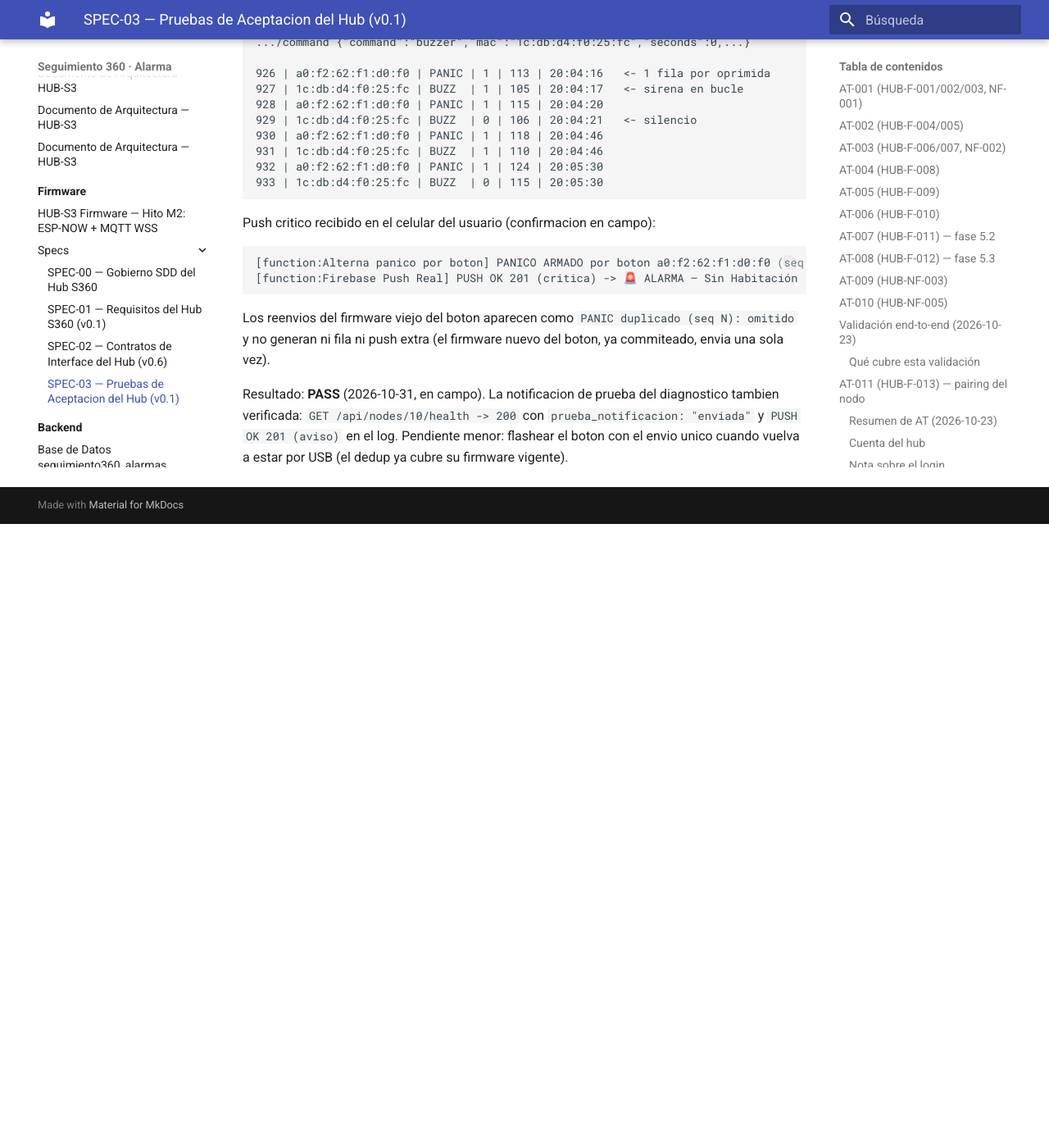
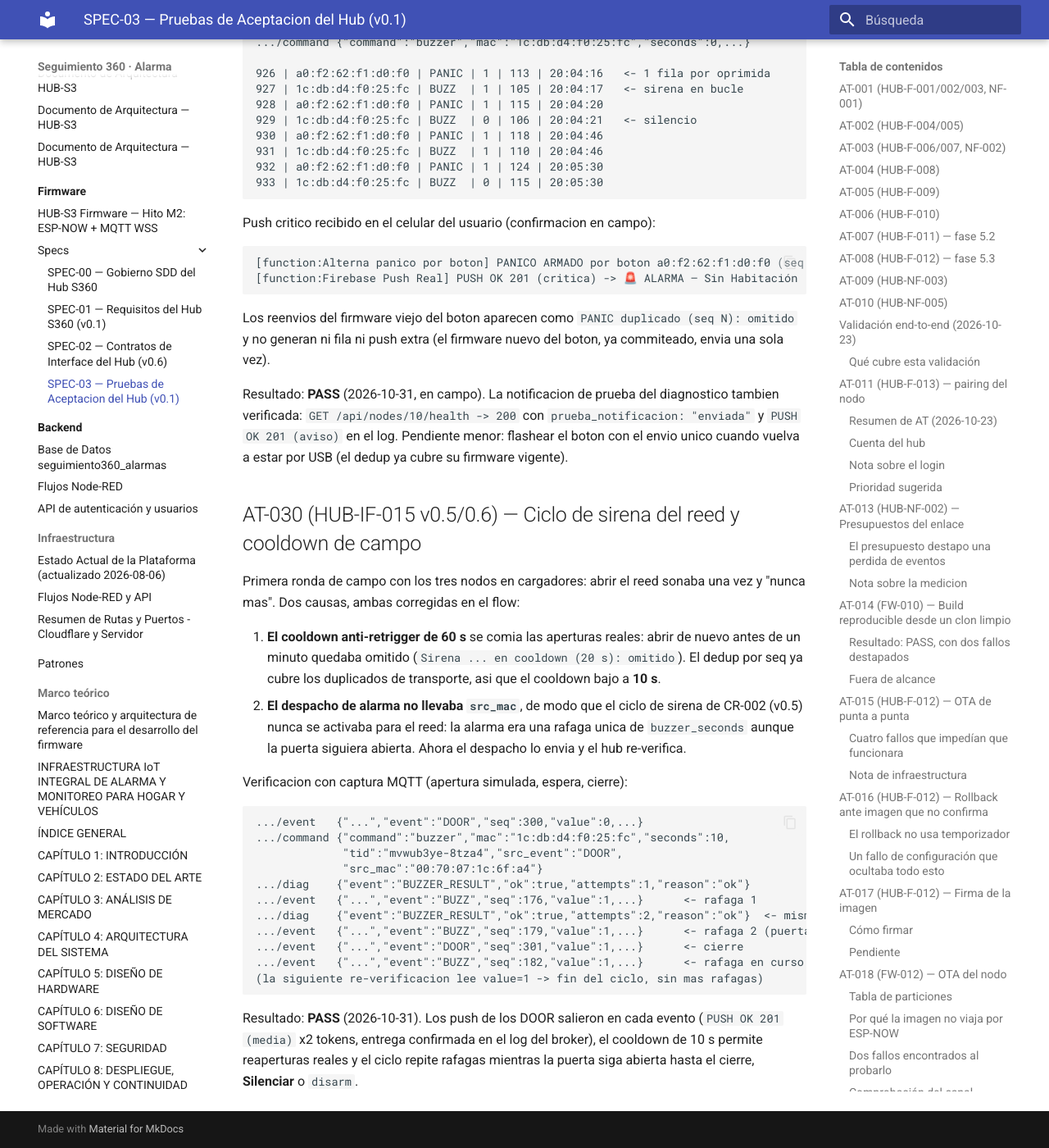
Before and after one commit to khalifa63/seguimiento360-alarma, an MkDocs documentation site: the page built from docs/firmware/specs/03-pruebas-aceptacion.md, in a window 1280 px wide and 1400 px high, scrolled down 27619 px. Shown: the whole window at 82% size. Built offline with MkDocs 1.6.1 and Material for MkDocs 9.7.7, drawn with Linux system fonts in a browser that asks for light colours; before the commit the page ends 28258 px from its top, so only the background shows below that.

Commit message:
test: AT-030 ciclo de sirena del reed y cooldown de campo

```diff
--- a/docs/firmware/specs/03-pruebas-aceptacion.md
+++ b/docs/firmware/specs/03-pruebas-aceptacion.md
@@ -1231,3 +1231,37 @@ diagnostico tambien verificada: `GET /api/nodes/10/health -> 200` con
 `prueba_notificacion: "enviada"` y `PUSH OK 201 (aviso)` en el log.
 Pendiente menor: flashear el boton con el envio unico cuando vuelva a
 estar por USB (el dedup ya cubre su firmware vigente).
+
+## AT-030 (HUB-IF-015 v0.5/0.6) — Ciclo de sirena del reed y cooldown de campo
+
+Primera ronda de campo con los tres nodos en cargadores: abrir el reed sonaba
+una vez y "nunca mas". Dos causas, ambas corregidas en el flow:
+
+1. **El cooldown anti-retrigger de 60 s** se comia las aperturas reales:
+   abrir de nuevo antes de un minuto quedaba omitido
+   (`Sirena ... en cooldown (20 s): omitido`). El dedup por seq ya cubre
+   los duplicados de transporte, asi que el cooldown bajo a **10 s**.
+2. **El despacho de alarma no llevaba `src_mac`**, de modo que el ciclo de
+   sirena de CR-002 (v0.5) nunca se activaba para el reed: la alarma era
+   una rafaga unica de `buzzer_seconds` aunque la puerta siguiera abierta.
+   Ahora el despacho lo envia y el hub re-verifica.
+
+Verificacion con captura MQTT (apertura simulada, espera, cierre):
+
+    .../event   {"...","event":"DOOR","seq":300,"value":0,...}
+    .../command {"command":"buzzer","mac":"1c:db:d4:f0:25:fc","seconds":10,
+                 "tid":"mvwub3ye-8tza4","src_event":"DOOR",
+                 "src_mac":"00:70:07:1c:6f:a4"}
+    .../diag    {"event":"BUZZER_RESULT","ok":true,"attempts":1,"reason":"ok"}
+    .../event   {"...","event":"BUZZ","seq":176,"value":1,...}      <- rafaga 1
+    .../diag    {"event":"BUZZER_RESULT","ok":true,"attempts":2,"reason":"ok"}  <- mismo tid
+    .../event   {"...","event":"BUZZ","seq":179,"value":1,...}      <- rafaga 2 (puerta abierta)
+    .../event   {"...","event":"DOOR","seq":301,"value":1,...}      <- cierre
+    .../event   {"...","event":"BUZZ","seq":182,"value":1,...}      <- rafaga en curso al cerrar
+    (la siguiente re-verificacion lee value=1 -> fin del ciclo, sin mas rafagas)
+
+Resultado: **PASS** (2026-10-31). Los push de los DOOR salieron en cada
+evento (`PUSH OK 201 (media)` x2 tokens, entrega confirmada en el log del
+broker), el cooldown de 10 s permite reaperturas reales y el ciclo repite
+rafagas mientras la puerta siga abierta hasta el cierre, **Silenciar** o
+`disarm`.
```
Also changed, not shown: docs/firmware/specs/02-interfaces.md (+11 -4 lines), docs/operaciones/2026-10-31-integracion-boton-panico.md (+12 -0 lines).
